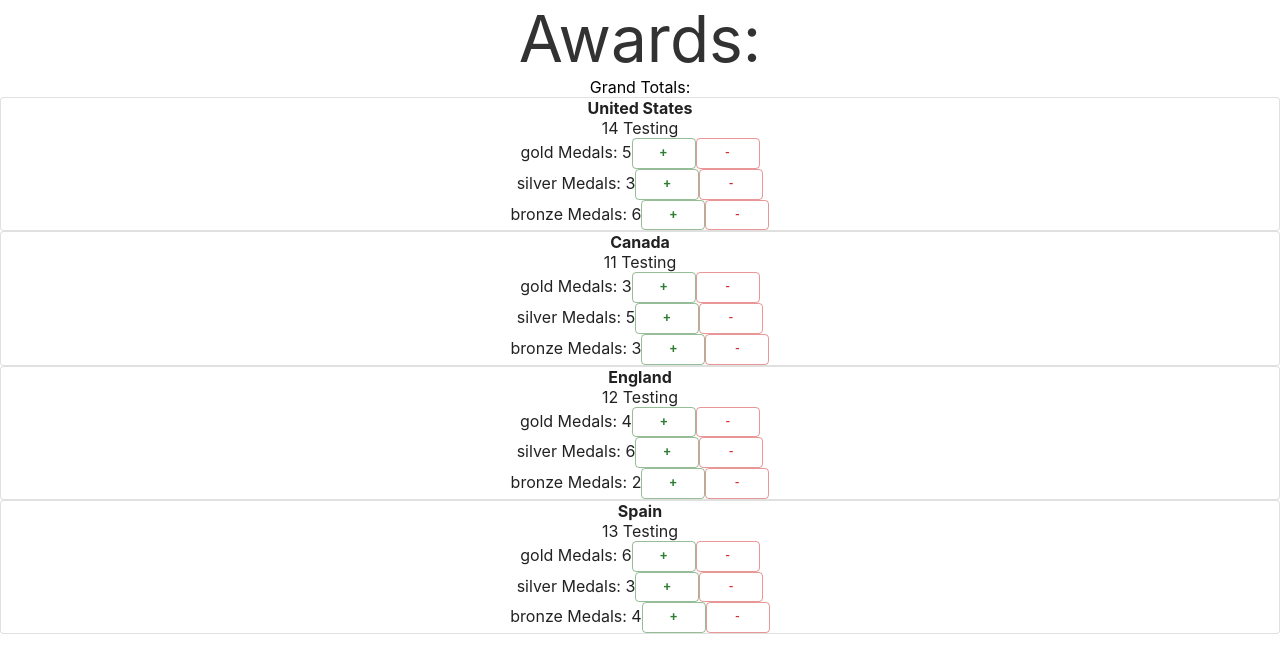
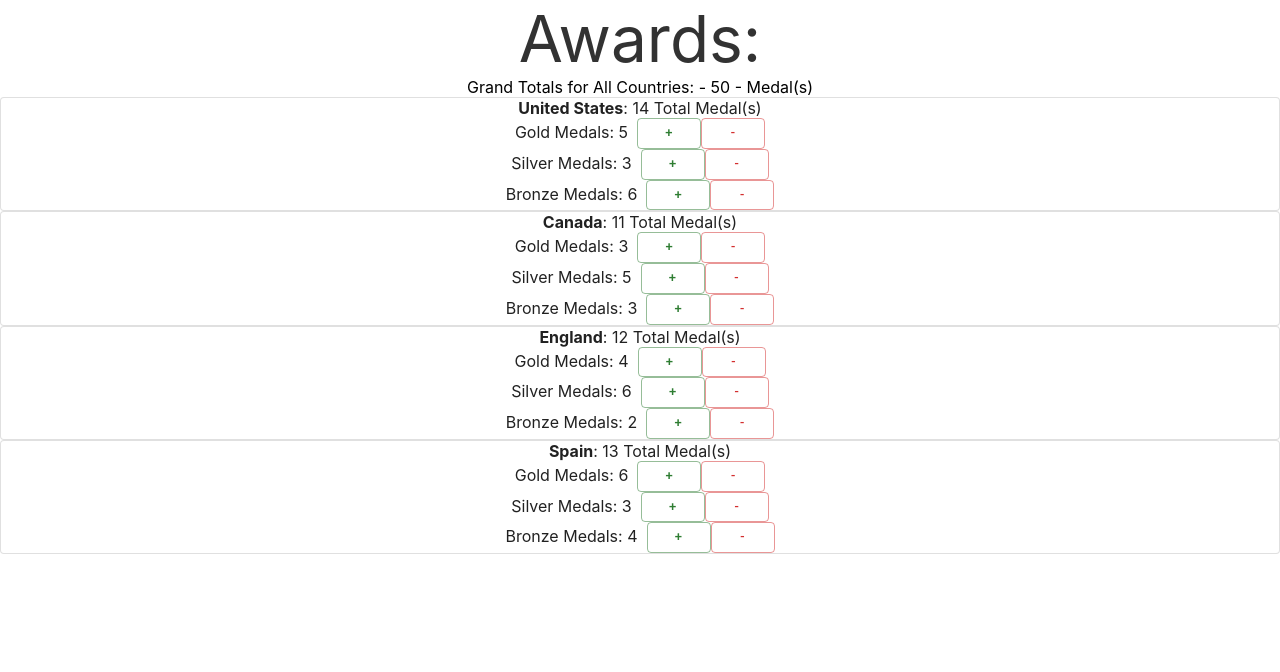
Before and after one commit to ScottWiniarski/assignment01, a React (Create React App) app: page / in a window 1280 px wide. Shown: the top 672 px of the page. Built offline with nearby package versions, Linux system fonts and the light colour scheme.

Commit message:
Finished Assigment and improved visuals.

```diff
--- a/src/App.js
+++ b/src/App.js
@@ -1,6 +1,6 @@
 import React, { Component } from 'react';
 import './App.css';
-import Country from './components/country';
+import Country from './components/Country';
 
 class App extends Component {
   state = {
@@ -20,10 +20,18 @@
 
   postTotals = () => {
     let counter = 0;
-    for( let i = 0; i < this.state.medals.length; i++){
-      counter += this.state.countries.reduce(( a,b) => a + b[i], 0);
-      console.log(counter);
-    }
+    console.log(this.state.medals);
+
+    //return this.state.countries.reduce((a,b) => a + b.gold, 0);
+
+    //console.log(this.state.countries);
+    this.state.medals.forEach(medal => {
+      //console.log(medal.name);
+      //console.log(this.state.countries.reduce((a,b) => a + b[medal.name], 0));
+      counter += this.state.countries.reduce((a,b) => a + b[medal.name], 0);
+      //console.log(this.state.countries[medal.name]);
+      //console.log(counter);
+    })
     return counter;
   }
 
@@ -50,8 +58,6 @@
     this.setState({minusCountries:this.state.countries});
   }
 
-
-
   render() {
     return (
       <div className="App">
@@ -59,7 +65,7 @@
           Awards:
         </header>
         <div>
-          Grand Totals: {this.postTotals}
+          Grand Totals for All Countries: - {this.postTotals()} - Medal(s)
         </div>
         { this.state.countries.map(country =>
         <Country
--- a/src/components/Country.jsx
+++ b/src/components/Country.jsx
@@ -12,7 +12,7 @@
           // console.log(medal.name);
           // console.log(country.country)
           counter += country[medal.name];
-          console.log(counter);
+          //console.log(counter);
 
         })
         return counter;
@@ -22,26 +22,12 @@
 
     render() {
       const { medals, country, addMedal, subtractMedal} = this.props;
-      // console.log(medals);
 
-      // function getCountryMedalTotals(post){
-      //   let counter = 0;
-      //   for(let i = 0; i < country.Length; i++ ){
-      //     for(let j = 0; j < medals.Length; j++){
-      //         console.log(country[i]);
-      //         console.log(medals[j]);
-      //         console.log(post);
-      //         return null;
-      //     }
-      //   }
-      // }
       return (
         <Card variant="outlined">
           <div className='Country' style={{ name:(country) }}>
           {<span style={{ fontWeight: 'bold' }}>{country.country}</span>}
-          </div>
-          <div>
-            {this.getCountryMedalTotals(medals, country)} Testing
+          {": " + this.getCountryMedalTotals(medals, country) + " Total Medal(s)"}
           </div>
 
           { medals.map( medal => <Medal
@@ -53,17 +39,6 @@
           addMedal = {addMedal}
           subtractMedal = {subtractMedal}
           ></Medal>)}
-
-          {/* <Medal
-          key={this.props.country.id}
-          country = {this.props.country.country}
-          medalType = {this.props.country.gold}
-          ></Medal>4 */}
-          {/* <div className='Country' style={{ gold:this.props.country.gold }}>
-            {"Gold Medals: " + this.props.country.gold + " "}
-            <Button variant='outlined' color='success' size='small' onClick={ () => this.props.addGold(this.props.country.id) }>+</Button>
-            <Button variant='outlined' disabled={this.props.country.gold === 0} color='error' size='small' onClick={ () => this.props.minusGold(this.props.country.id)}>-</Button>
-          </div>  */}
           </Card>
       );
     }
--- a/src/components/medal.jsx
+++ b/src/components/medal.jsx
@@ -7,14 +7,14 @@
 
         const { name, countryId, count, addMedal, subtractMedal} = this.props;
 
-        function signOut(){
-         console.log({name});
-        };
+        // function signOut(){
+        //  console.log({name});
+        // };
 
         return(
             <div className="Medal" >
                 <div className='Medal'>
-                    {name} Medals: {count  }
+                    {name.charAt(0).toUpperCase() + name.slice(1)} Medals: {count} &nbsp;
                     {/* <Button variant='outlined' color='success' size='small' onClick={ signOut } >+</Button> */}
                     <Button variant='outlined' color='success' size='small' onClick={() => addMedal(countryId, name) } >+</Button>
                     <Button variant='outlined' disabled={count <= 0} color='error' size='small' onClick={ () => subtractMedal(countryId, name)} >-</Button>
```
